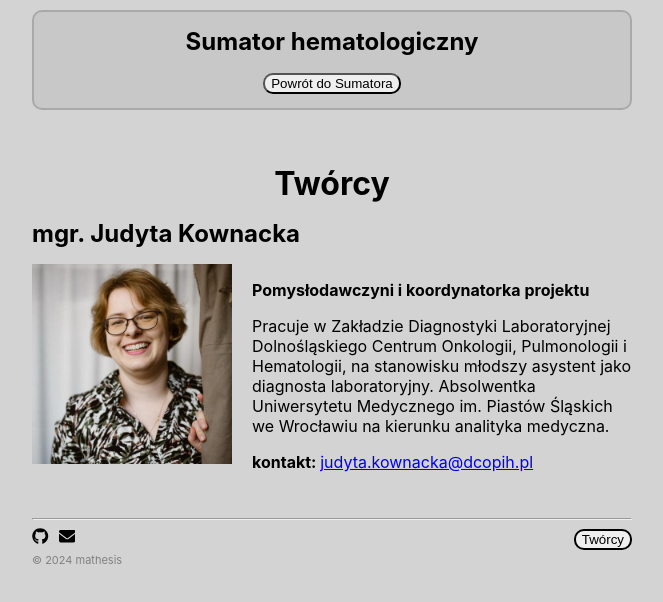
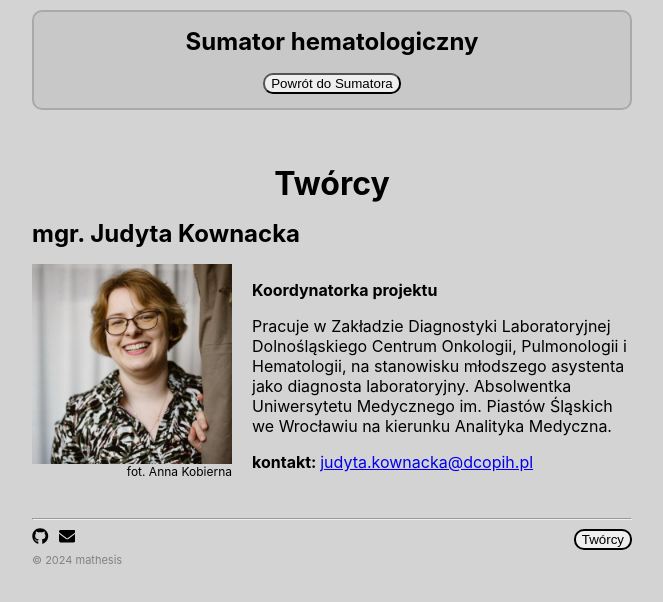
Before and after one commit to hermeneuta/sumator, a React (Create React App) app: page /about in a window 1280 px wide. Shown: the top 602 px of the page, without its empty margins (308-971 px from the left). Built offline with nearby package versions, Linux system fonts and the light colour scheme.

Commit message:
Opis tworcow

```diff
--- a/src/components/About/About.js
+++ b/src/components/About/About.js
@@ -44,21 +44,31 @@ function About() {
           gap: "20px",
         }}
       >
-        <img
-          src={judyta}
-          alt="Judyta Kownacka"
-          style={{ width: "200px", height: "200px" }}
-        />
+        <div
+          style={{
+            display: "flex",
+            flexDirection: "column",
+          }}
+        >
+          <img
+            src={judyta}
+            alt="Judyta Kownacka"
+            style={{ width: "200px", height: "200px" }}
+          />
+          <div style={{ fontSize: "12px", marginLeft: "auto" }}>
+            fot. Anna Kobierna
+          </div>
+        </div>
         <div>
           <p style={{ fontWeight: "bold", justifyContent: "flex" }}>
-            Pomysłodawczyni i koordynatorka projektu
+            Koordynatorka projektu
           </p>
           <p>
             Pracuje w Zakładzie Diagnostyki Laboratoryjnej Dolnośląskiego
-            Centrum Onkologii, Pulmonologii i Hematologii, na stanowisku młodszy
-            asystent jako diagnosta laboratoryjny. Absolwentka Uniwersytetu
-            Medycznego im. Piastów Śląskich we Wrocławiu na kierunku analityka
-            medyczna.
+            Centrum Onkologii, Pulmonologii i Hematologii, na stanowisku
+            młodszego asystenta jako diagnosta laboratoryjny. Absolwentka
+            Uniwersytetu Medycznego im. Piastów Śląskich we Wrocławiu na
+            kierunku Analityka Medyczna.
           </p>
           <p>
             <span style={{ fontWeight: "bold" }}>kontakt: </span>
```
